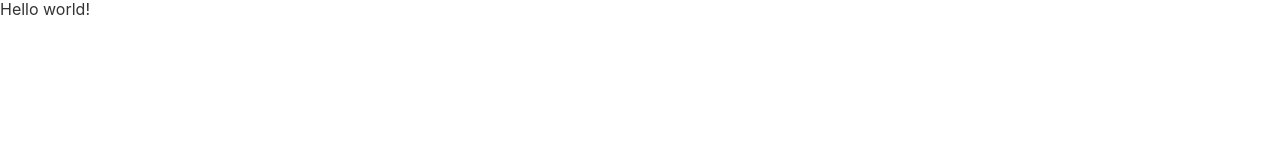
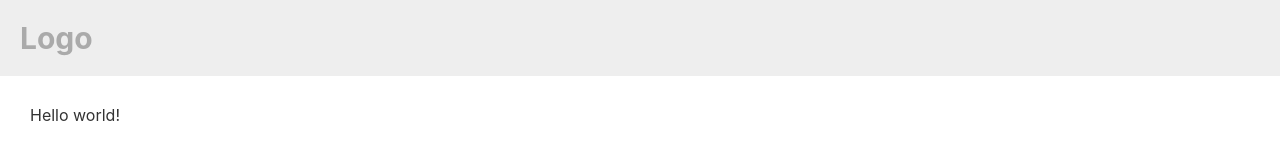
Before and after one commit to AkifumiSato/gatsby-my-starter, a Gatsby site: page / in a window 1280 px wide. Built offline with nearby package versions, Linux system fonts and the light colour scheme; Gatsby itself is replaced by a stand-in of ours.

Commit message:
Header components, Lauyout Components add

```diff
--- /dev/null
+++ b/src/components/organisms/Header/index.js
@@ -0,0 +1,21 @@
+import * as React from 'react'
+import styled from 'styled-components'
+
+const Wrapper = styled.header`
+  background-color: #eee;
+  padding: 20px;
+`
+
+const Logo = styled.div`
+  color: #aaa;
+  font-size: 30px;
+  font-weight: bold;
+`
+
+const Header = () => (
+  <Wrapper>
+    <Logo>Logo</Logo>
+  </Wrapper>
+)
+
+export default Header
--- a/src/components/organisms/Layout/index.js
+++ b/src/components/templates/Basic/index.js
@@ -1,11 +1,13 @@
 import * as React from 'react'
 import { GlobalStyles } from '../../../styles/global'
+import Header from '../../organisms/Header'
 
-const Layout = ({ children }) => (
+const Basic = ({ children }) => (
   <>
     <GlobalStyles />
+    <Header />
     { children }
   </>
 )
 
-export default Layout
+export default Basic
--- a/src/pages/index.js
+++ b/src/pages/index.js
@@ -1,13 +1,14 @@
 import React from 'react'
 import styled from 'styled-components'
-import Layout from '../components/organisms/Layout'
+import Basic from '../components/templates/Basic'
 
-const Header = styled.div`
+const Contents = styled.div`
   display: block;
+  padding: 30px;
 `
 
 export default () => (
-  <Layout>
-    <Header>Hello world!</Header>
-  </Layout>
+  <Basic>
+    <Contents>Hello world!</Contents>
+  </Basic>
 )
```
Also changed, not shown: 1 other file.
